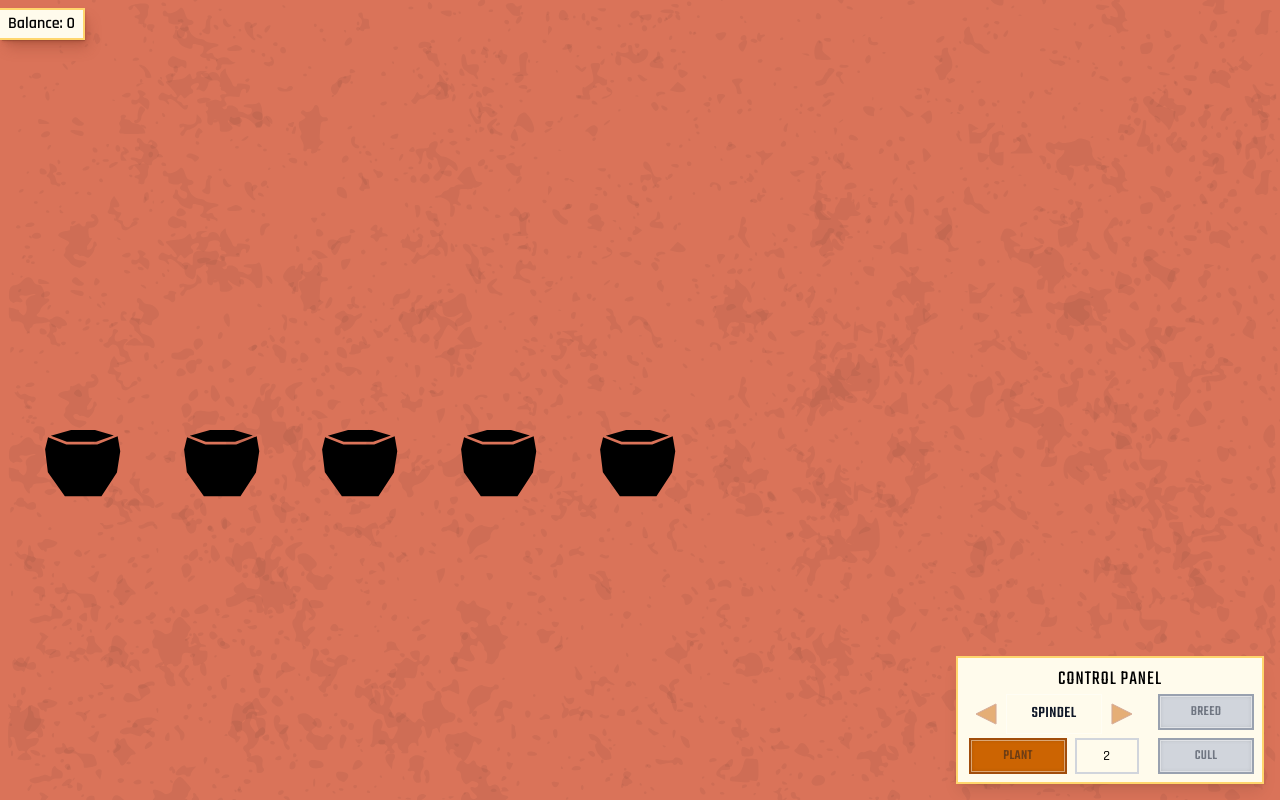
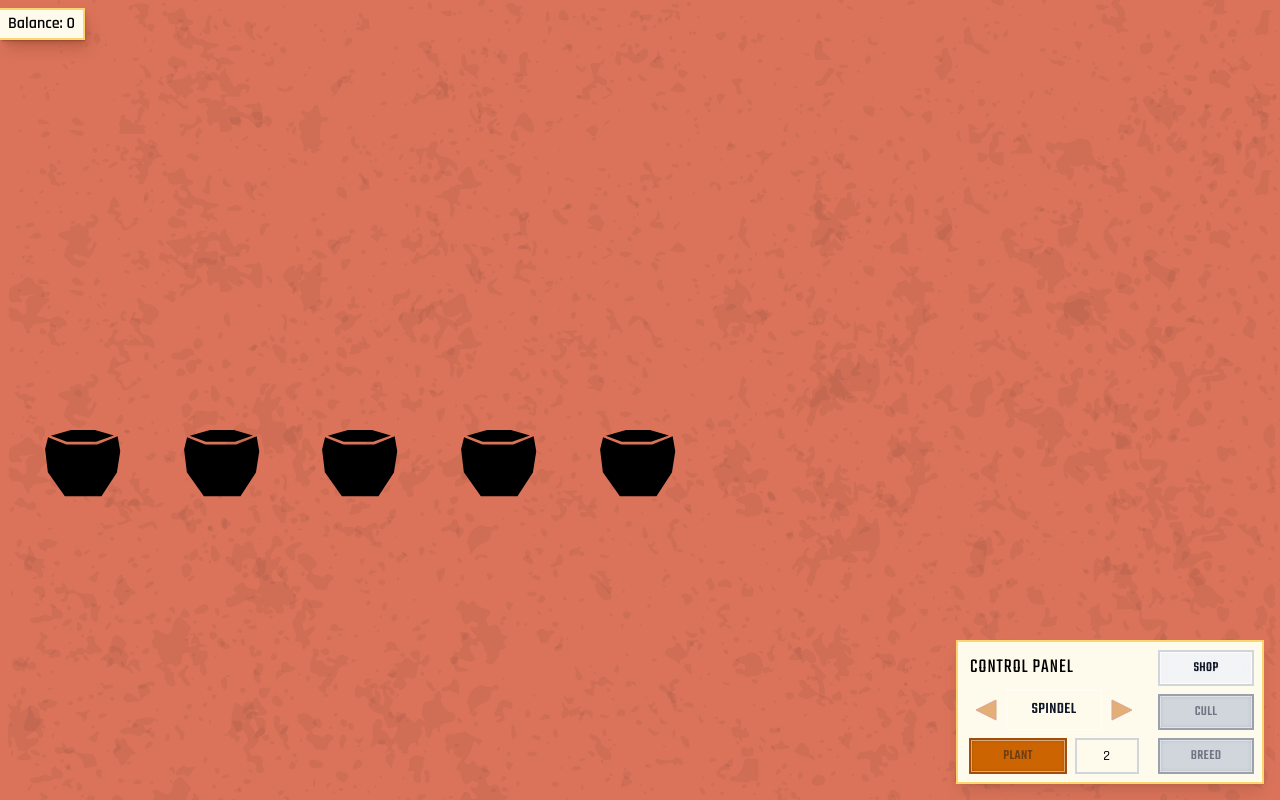
Before and after one commit to BeksOmega/plant-breeding, a Next.js app: page / in a window 1280 px wide. Built offline with nearby package versions, Linux system fonts and the light colour scheme; a web font is replaced by a local one.

Commit message:
feat: wire up shop component to control panel

```diff
--- a/app/components/ControlPanel.tsx
+++ b/app/components/ControlPanel.tsx
@@ -17,6 +17,8 @@ interface ControlPanelProps {
   onBreed?: () => void;
   /** Callback when Cull button is clicked */
   onCull?: () => void;
+  /** Callback when Shop button is clicked */
+  onShop?: () => void;
   /** Whether the Plant button is disabled */
   disabledPlant?: boolean;
   /** Whether the Breed button is disabled */
@@ -36,6 +38,7 @@ export default function ControlPanel({
   onPlant,
   onBreed,
   onCull,
+  onShop,
   disabledPlant = false,
   disabledBreed = false,
   disabledCull = false,
@@ -51,17 +54,18 @@ export default function ControlPanel({
       shadow="lg"
       className={clsx(
         "fixed bottom-4 right-4",
-        "flex flex-col items-center",
+        "flex",
         "z-50",
         "p-2",
         className
       )}
     >
-      <Heading as="h5">Control panel</Heading>
-
       <div className="flex gap-4">
         {/* Left side: Picker and Toggle */}
         <div className="flex flex-col items-center place-content-between">
+          <Heading as="h5" className="mt-1 mb-0 ms-1 self-start">
+            Control panel
+          </Heading>
           <Picker
             options={plantOptions}
             value={selectedPlantIndex}
@@ -81,12 +85,6 @@ export default function ControlPanel({
               {seedCount}
             </div>
           </div>
-          {/* <Toggle
-            offLabel="Off"
-            onLabel="Plant"
-            checked={isPlantMode}
-            onChange={setIsPlantMode}
-          /> */}
         </div>
 
         {/* Right side: Stacked buttons */}
@@ -95,10 +93,9 @@ export default function ControlPanel({
             variant="secondary"
             size="sm"
             className="w-full"
-            onClick={onBreed}
-            disabled={disabledBreed}
+            onClick={onShop}
           >
-            Breed
+            Shop
           </Button>
           <Button
             variant="secondary"
@@ -109,6 +106,15 @@ export default function ControlPanel({
           >
             Cull
           </Button>
+          <Button
+            variant="secondary"
+            size="sm"
+            className="w-full"
+            onClick={onBreed}
+            disabled={disabledBreed}
+          >
+            Breed
+          </Button>
         </div>
       </div>
     </Surface>
--- a/app/page.tsx
+++ b/app/page.tsx
@@ -8,10 +8,13 @@ import { breed } from "./types/genetics";
 import Toast from "./components/toast/Toast";
 import Text from "./components/typography/Text";
 import { useToastOffset } from "./components/toast/ToastContainer";
+import Shop from "./components/Shop";
+import { POT_PRICE } from "./utils/prices";
 
 export default function Home() {
   const [selectedIds, setSelectedIds] = useState<(string | number)[]>([]);
   const [balance, setBalance] = useState<number>(0);
+  const [isShopOpen, setIsShopOpen] = useState<boolean>(false);
   const balanceToastRef = useRef<HTMLDivElement>(null);
   const { registerOffset, unregisterOffset } = useToastOffset();
 
@@ -162,6 +165,21 @@ export default function Home() {
     setSelectedIds([]);
   };
 
+  const handleShop = () => {
+    setIsShopOpen(true);
+  };
+
+  const handleBuyPot = () => {
+    if (balance >= POT_PRICE) {
+      const numericIds = pots
+        .map((p) => p.id)
+        .filter((id): id is number => typeof id === "number");
+      const newPotId = numericIds.length > 0 ? Math.max(...numericIds) + 1 : 1;
+      setPots((prevPots) => [...prevPots, { id: newPotId, isEmpty: true }]);
+      setBalance((prevBalance) => prevBalance - POT_PRICE);
+    }
+  };
+
   return (
     <>
       <Toast
@@ -171,6 +189,16 @@ export default function Home() {
       >
         <Text className="font-bold">Balance: {balance}</Text>
       </Toast>
+      {isShopOpen && (
+        <div
+          className="fixed inset-0 bg-black/25 z-50 flex items-center justify-center p-4"
+          onClick={() => setIsShopOpen(false)}
+        >
+          <div onClick={(e) => e.stopPropagation()}>
+            <Shop balance={balance} onBuyPot={handleBuyPot} />
+          </div>
+        </div>
+      )}
       <main className="min-h-screen flex flex-col items-center justify-center p-4 gap-4">
         <PotGrid
           pots={pots}
@@ -182,6 +210,7 @@ export default function Home() {
           onPlant={handlePlant}
           onBreed={handleBreed}
           onCull={handleCull}
+          onShop={handleShop}
           disabledPlant={buttonStates.disabledPlant}
           disabledBreed={buttonStates.disabledBreed}
           disabledCull={buttonStates.disabledCull}
```
